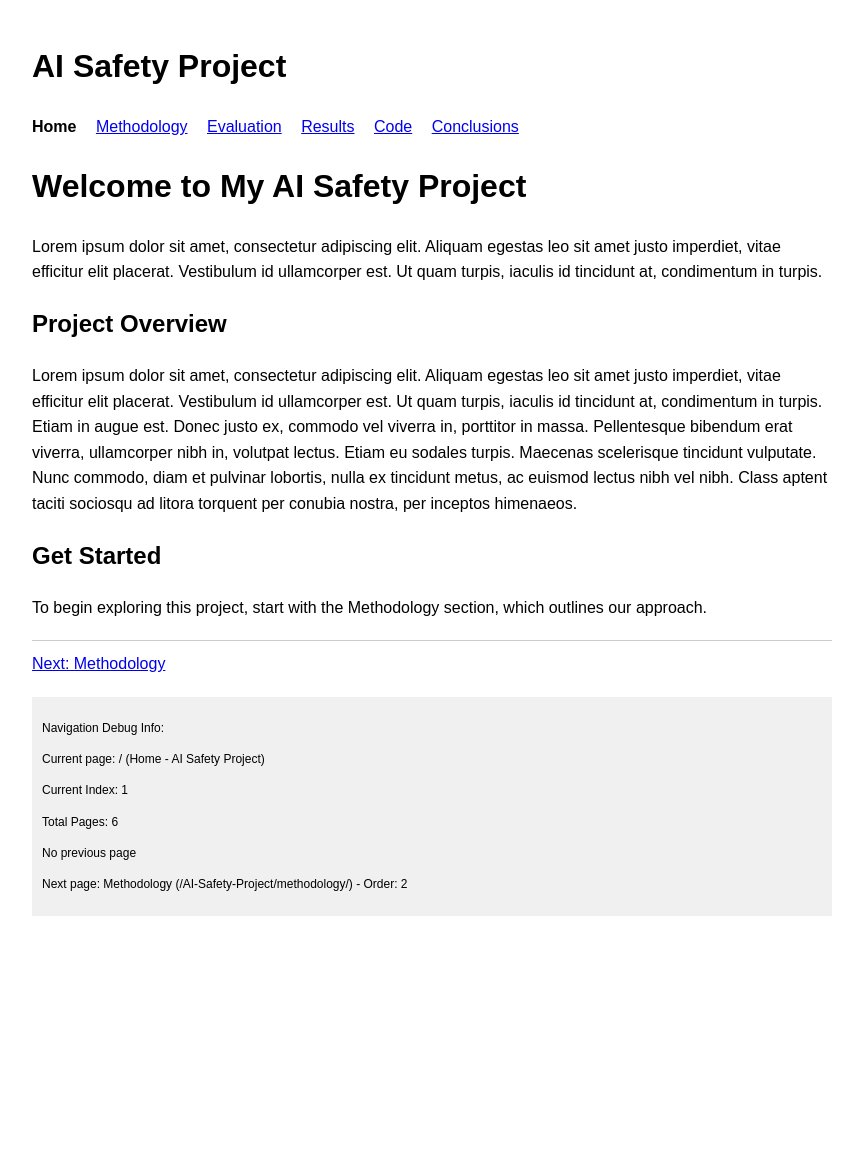
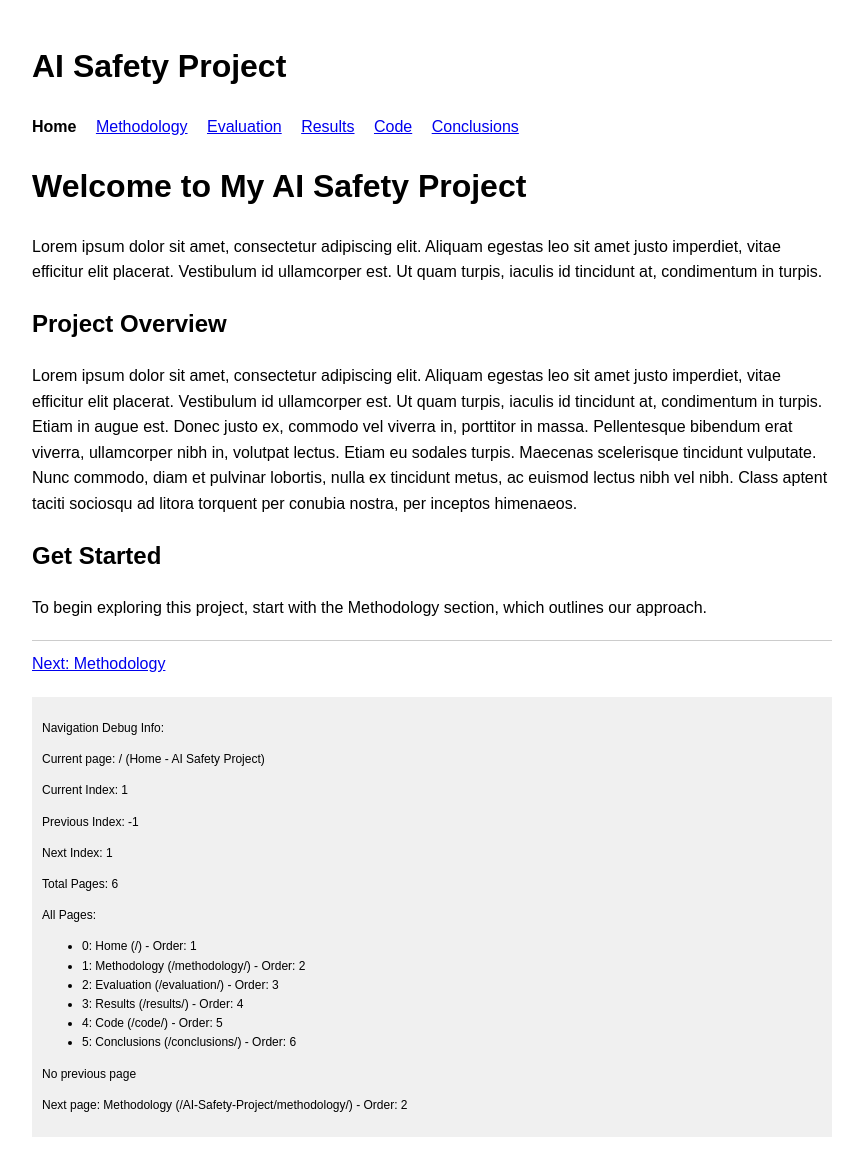
Before and after one commit to nidone/AI-Safety-Project, a Jekyll site: the page built from index.md, in a window 1280 px wide. Shown: the whole page, without its empty margins (208-1071 px from the left). Built offline with Jekyll 4.4.1, drawn with Linux system fonts in a browser that asks for light colours; before the commit the page ends 936 px from its top, so only the background shows below that.

Commit message:
Update default.html

```diff
--- a/_layouts/default.html
+++ b/_layouts/default.html
@@ -44,13 +44,16 @@
         {% endif %}
     {% endfor %}
 
+    {% assign prev_index = current_index | minus: 2 %}
+    {% assign next_index = current_index %}
+
     {% if current_index > 1 %}
-        {% assign prev_page = pages[current_index | minus: 2] %}
+        {% assign prev_page = pages[prev_index] %}
         <a href="{{ prev_page.url | relative_url }}">Previous: {{ prev_page.title }}</a>
     {% endif %}
 
     {% if current_index < pages.size %}
-        {% assign next_page = pages[current_index] %}
+        {% assign next_page = pages[next_index] %}
         {% if prev_page %} | {% endif %}
         <a href="{{ next_page.url | relative_url }}">Next: {{ next_page.title }}</a>
     {% endif %}
@@ -60,7 +63,15 @@
     <p>Navigation Debug Info:</p>
     <p>Current page: {{ page.url }} ({{ page.title }})</p>
     <p>Current Index: {{ current_index }}</p>
+    <p>Previous Index: {{ prev_index }}</p>
+    <p>Next Index: {{ next_index }}</p>
     <p>Total Pages: {{ pages.size }}</p>
+    <p>All Pages:</p>
+    <ul>
+    {% for page in pages %}
+        <li>{{ forloop.index0 }}: {{ page.title }} ({{ page.url }}) - Order: {{ page.order }}</li>
+    {% endfor %}
+    </ul>
     {% if prev_page %}
         <p>Previous page: {{ prev_page.title }} ({{ prev_page.url | relative_url }}) - Order: {{ prev_page.order }}</p>
     {% else %}
```
